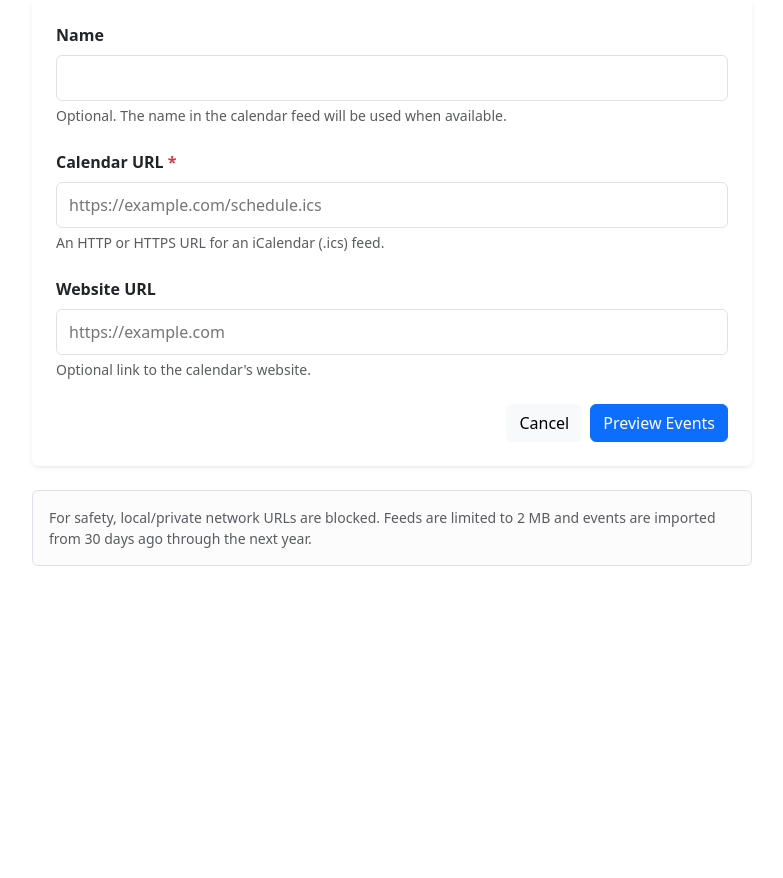
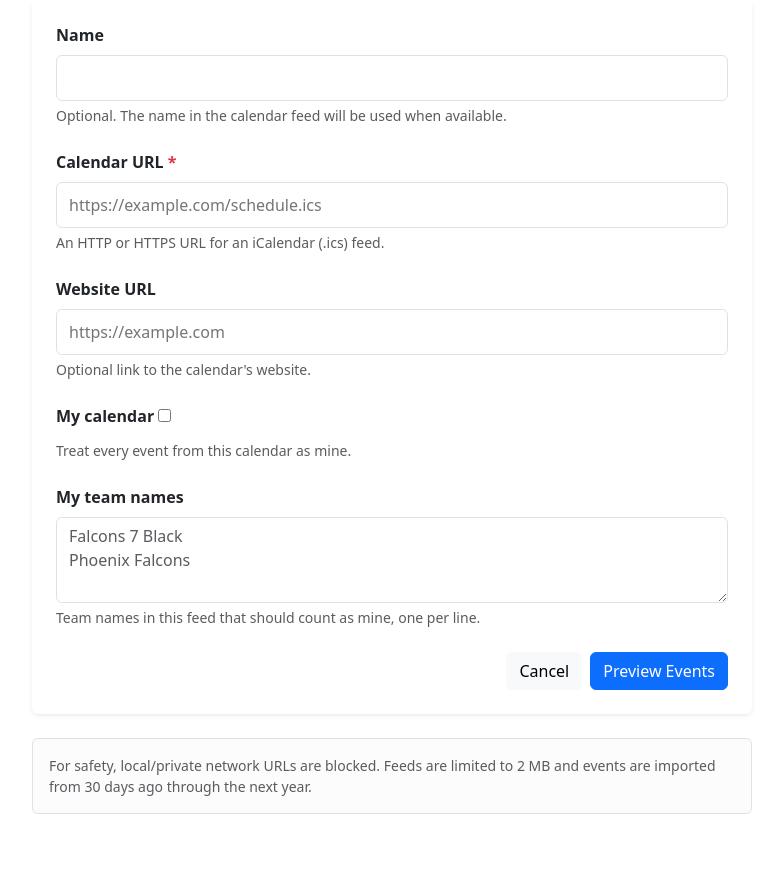
Before and after one commit to sri/gamescal, a Django app: page /calendars/add/ in a window 1280 px wide. Shown: the part 193-1071 px from the top of the page, without its empty margins (248-1031 px from the left). Before the commit the page ends 759 px from the top, so only its background shows below. Run offline with Django 5.2, Linux system fonts and the light colour scheme.

Commit message:
Filter calendars and flag schedule conflicts

```diff
--- a/pages/forms.py
+++ b/pages/forms.py
@@ -27,6 +27,23 @@ class CalendarImportForm(forms.Form):
         help_text="Optional link to the calendar's website.",
         widget=forms.URLInput(attrs={"placeholder": "https://example.com"}),
     )
+    is_mine = forms.BooleanField(
+        required=False,
+        label="My calendar",
+        help_text="Treat every event from this calendar as mine.",
+    )
+    team_aliases = forms.CharField(
+        required=False,
+        label="My team names",
+        help_text="Team names in this feed that should count as mine, one per line.",
+        widget=forms.Textarea(
+            attrs={
+                "class": "form-control",
+                "rows": 3,
+                "placeholder": "Falcons 7 Black\nPhoenix Falcons",
+            }
+        ),
+    )
 
     def clean_cal_url(self):
         cal_url = self.cleaned_data["cal_url"]
@@ -38,11 +55,23 @@ class CalendarImportForm(forms.Form):
 class CalendarEditForm(forms.ModelForm):
     class Meta:
         model = Calendar
-        fields = ("name", "cal_url", "website_url")
-        labels = {"cal_url": "Calendar URL", "website_url": "Website URL"}
+        fields = ("name", "cal_url", "website_url", "is_mine", "team_aliases")
+        labels = {
+            "cal_url": "Calendar URL",
+            "website_url": "Website URL",
+            "is_mine": "My calendar",
+            "team_aliases": "My team names",
+        }
         widgets = {
             "cal_url": forms.URLInput(attrs={"autocomplete": "url"}),
             "website_url": forms.URLInput(attrs={"autocomplete": "url"}),
+            "team_aliases": forms.Textarea(
+                attrs={
+                    "class": "form-control",
+                    "rows": 3,
+                    "placeholder": "Falcons 7 Black\nPhoenix Falcons",
+                }
+            ),
         }
 
 
--- a/pages/views.py
+++ b/pages/views.py
@@ -1,6 +1,7 @@
 import re
 import secrets
 from datetime import datetime, time, timedelta
+from urllib.parse import urlencode
 from zoneinfo import ZoneInfo
 
 from django.conf import settings
@@ -72,6 +73,103 @@ def _format_game_gap(total_minutes):
 
 def _normalized_location(value):
     return " ".join(str(value or "").casefold().split())
+
+
+def _normalized_team_name(value):
+    return " ".join(re.findall(r"[a-z0-9]+", str(value or "").casefold()))
+
+
+def _calendar_team_aliases(calendar):
+    return [
+        normalized
+        for alias in str(calendar.team_aliases or "").splitlines()
+        if (normalized := _normalized_team_name(alias))
+    ]
+
+
+def _contains_team_name(value, team_name):
+    normalized = _normalized_team_name(value)
+    return re.search(rf"(?:^| ){re.escape(team_name)}(?: |$)", normalized) is not None
+
+
+def _event_is_mine(calendar, event):
+    if calendar.is_mine:
+        return True
+    aliases = _calendar_team_aliases(calendar)
+    return any(
+        _contains_team_name(candidate, alias)
+        for alias in aliases
+        for candidate in (event.team1, event.team2, event.title)
+    )
+
+
+def _canonical_game_team(event, value):
+    normalized = _normalized_team_name(value)
+    if any(
+        _contains_team_name(normalized, alias)
+        for alias in _calendar_team_aliases(event.calendar)
+    ):
+        return "__mine__"
+    return normalized
+
+
+def _schedule_match_key(event):
+    local_timezone = ZoneInfo(settings.TIME_ZONE)
+    game_date = timezone.localtime(event.starts_at, local_timezone).date()
+    if event.team1 and event.team2:
+        teams = tuple(
+            sorted(
+                (
+                    _canonical_game_team(event, event.team1),
+                    _canonical_game_team(event, event.team2),
+                )
+            )
+        )
+        if all(teams):
+            return "teams", teams, game_date
+
+    return None
+
+
+def _format_conflict_event(event):
+    local_timezone = ZoneInfo(settings.TIME_ZONE)
+    starts_at = timezone.localtime(event.starts_at, local_timezone)
+    when = starts_at.strftime("%a %b %d at %I:%M %p").replace(" 0", " ")
+    location = f" · {event.location}" if event.location else ""
+    return f"{event.calendar.name}: {when}{location}"
+
+
+def _annotate_schedule_conflicts(events):
+    groups = {}
+    for event in events:
+        event.schedule_conflict = False
+        event.schedule_conflict_details = ""
+        if event.event_type not in GAME_EVENT_TYPES or event.status == "cancelled":
+            continue
+        match_key = _schedule_match_key(event)
+        if match_key is not None:
+            groups.setdefault(match_key, []).append(event)
+
+    for group in groups.values():
+        if len({event.calendar_id for event in group}) < 2:
+            continue
+        signatures = {
+            (
+                event.starts_at.replace(second=0, microsecond=0),
+                _normalized_location(event.location),
+            )
+            for event in group
+        }
+        if len(signatures) < 2:
+            continue
+        details = " · ".join(
+            _format_conflict_event(event)
+            for event in sorted(group, key=lambda item: item.starts_at)
+        )
+        for event in group:
+            event.schedule_conflict = True
+            event.schedule_conflict_details = details
+    return events
 
 
 def _same_game_day(first, second):
@@ -196,6 +294,29 @@ class HomePageView(TemplateView):
         if all_event_type not in {"all", "games", "practices"}:
             all_event_type = "all"
 
+        calendars = list(
+            Calendar.objects.annotate(event_count=Count("events")).order_by("name")
+        )
+        active_calendars = [calendar for calendar in calendars if calendar.is_active]
+        active_calendar_ids = {calendar.pk for calendar in active_calendars}
+        if self.request.GET.get("calendar_filter") == "1":
+            selected_calendar_ids = {
+                int(value)
+                for value in self.request.GET.getlist("calendar")
+                if value.isdigit() and int(value) in active_calendar_ids
+            }
+        else:
+            selected_calendar_ids = active_calendar_ids
+        selected_calendars = [
+            calendar
+            for calendar in active_calendars
+            if calendar.pk in selected_calendar_ids
+        ]
+
+        event_scope = self.request.GET.get("scope", "all")
+        if event_scope not in {"all", "mine", "others"}:
+            event_scope = "all"
+
         now = timezone.now()
         local_timezone = ZoneInfo(settings.TIME_ZONE)
         local_today = timezone.localtime(now, local_timezone).date()
@@ -206,6 +327,7 @@ class HomePageView(TemplateView):
         week_end = week_start + timedelta(days=7)
         upcoming_events = CalendarEvent.objects.select_related("calendar").filter(
             calendar__is_active=True,
+            calendar_id__in=selected_calendar_ids,
             ends_at__gte=now,
         )
         week_events = upcoming_events.filter(
@@ -223,6 +345,12 @@ class HomePageView(TemplateView):
 
         events = week_events if event_view in {"games", "practices"} else upcoming_events
 
+        if event_view in {"games", "all"}:
+            if event_scope == "mine":
+                events = events.filter(is_mine=True)
+            elif event_scope == "others":
+                events = events.filter(is_mine=False)
+
         if event_view == "games" or (
             event_view == "all" and all_event_type == "games"
         ):
@@ -233,10 +361,46 @@ class HomePageView(TemplateView):
             events = events.filter(event_type=CalendarEvent.EventType.PRACTICE)
 
         events = list(events.order_by("starts_at", "title")[:2000])
-        events = _annotate_game_gaps(events[:500])
+        events = _annotate_schedule_conflicts(events[:500])
+        events = _annotate_game_gaps(events)
         _annotate_game_directions(events)
         _annotate_travel_times(events)
-        context["calendars"] = Calendar.objects.annotate(event_count=Count("events"))
+
+        def event_filter_url(
+            view, *, scope=event_scope, event_type=None, calendars_override=None
+        ):
+            params = [("view", view), ("scope", scope), ("calendar_filter", "1")]
+            url_calendars = (
+                selected_calendars
+                if calendars_override is None
+                else calendars_override
+            )
+            params.extend(("calendar", calendar.pk) for calendar in url_calendars)
+            if view == "all":
+                params.append(("type", event_type or all_event_type))
+            if _debug_tools_requested(self.request):
+                params.append(("debug", "1"))
+            return f"?{urlencode(params)}"
+
+        context["calendars"] = calendars
+        context["active_calendars"] = active_calendars
+        context["selected_calendar_ids"] = selected_calendar_ids
+        context["selected_calendars"] = selected_calendars
+        context["event_scope"] = event_scope
+        context["event_view_urls"] = {
+            view: event_filter_url(view) for view in ("games", "practices", "all")
+        }
+        context["event_scope_urls"] = {
+            scope: event_filter_url(event_view, scope=scope)
+            for scope in ("all", "mine", "others")
+        }
+        context["all_type_urls"] = {
+            event_type: event_filter_url("all", event_type=event_type)
+            for event_type in ("all", "games", "practices")
+        }
+        context["all_calendars_url"] = event_filter_url(
+            event_view, calendars_override=active_calendars
+        )
         context["saved_links"] = SavedLink.objects.all()
         context["saved_link_form"] = SavedLinkForm()
         context["calendars_expanded"] = (
@@ -498,6 +662,8 @@ def add_calendar(request):
                     "name": form.cleaned_data["name"],
                     "cal_url": form.cleaned_data["cal_url"],
                     "website_url": form.cleaned_data["website_url"],
+                    "is_mine": form.cleaned_data["is_mine"],
+                    "team_aliases": form.cleaned_data["team_aliases"],
                     "result": result.to_session(),
                 }
                 return redirect("calendar_preview", token=token)
@@ -560,6 +726,7 @@ def _event_model(calendar, event, rules=()):
         event_url=event.event_url,
         status=status,
         event_type=classify_event(event, rules),
+        is_mine=_event_is_mine(calendar, event),
         raw_data=event.raw_data,
     )
 
@@ -583,6 +750,8 @@ def confirm_calendar(request, token):
                 name=preview["name"] or result.name,
                 cal_url=preview["cal_url"],
                 website_url=preview["website_url"],
+                is_mine=preview.get("is_mine", False),
+                team_aliases=preview.get("team_aliases", ""),
                 timezone=result.timezone,
                 last_synced_at=timezone.now(),
             )
@@ -601,12 +770,29 @@ def confirm_calendar(request, token):
     return redirect("home")
 
 
+def _reclassify_calendar_interest(calendar):
+    changed = []
+    for event in calendar.events.all():
+        is_mine = _event_is_mine(calendar, event)
+        if event.is_mine != is_mine:
+            event.is_mine = is_mine
+            changed.append(event)
+    if changed:
+        CalendarEvent.objects.bulk_update(changed, ["is_mine"])
+    return len(changed)
+
+
 def calendar_edit(request, pk):
     calendar = get_object_or_404(Calendar, pk=pk)
     if request.method == "POST":
         form = CalendarEditForm(request.POST, instance=calendar)
         if form.is_valid():
+            interest_changed = bool(
+                {"is_mine", "team_aliases"}.intersection(form.changed_data)
+            )
             form.save()
+            if interest_changed:
+                _reclassify_calendar_interest(calendar)
             messages.success(request, f'Updated “{calendar.name}”.')
             return redirect("calendar_edit", pk=calendar.pk)
     else:
--- a/static/css/base.css
+++ b/static/css/base.css
@@ -47,6 +47,72 @@ a {
   border-color: #86b7fe;
   box-shadow: 0 0 0 0.25rem rgb(13 110 253 / 25%);
   outline: 0;
+}
+
+.calendar-form input[type="checkbox"] {
+  display: inline-block;
+  width: auto;
+}
+
+.event-source-filters {
+  display: flex;
+  align-items: flex-start;
+  gap: 1rem;
+  padding: 0.75rem;
+  border: 1px solid var(--bs-border-color);
+  border-radius: 0.75rem;
+  background: var(--bs-tertiary-bg);
+}
+
+.event-scope-tabs {
+  flex: 0 0 auto;
+}
+
+.event-calendar-filter {
+  display: flex;
+  min-width: 0;
+  flex: 1;
+  align-items: center;
+  justify-content: flex-end;
+  gap: 0.75rem;
+}
+
+.event-calendar-options {
+  display: flex;
+  align-items: center;
+  justify-content: flex-end;
+  flex-wrap: wrap;
+  gap: 0.4rem;
+}
+
+.event-calendar-option {
+  display: inline-flex;
+  align-items: center;
+  gap: 0.35rem;
+  padding: 0.3rem 0.55rem;
+  border: 1px solid var(--bs-border-color);
+  border-radius: 999px;
+  background: var(--bs-body-bg);
+  cursor: pointer;
+  font-size: 0.8rem;
+}
+
+.event-calendar-option:has(input:checked) {
+  border-color: var(--bs-primary-border-subtle);
+  color: var(--bs-primary-text-emphasis);
+  background: var(--bs-primary-bg-subtle);
+}
+
+.schedule-conflict {
+  display: flex;
+  align-items: flex-start;
+  gap: 0.4rem;
+  color: var(--bs-danger-text-emphasis);
+  font-size: 0.75rem;
+}
+
+.schedule-conflict-details {
+  line-height: 1.35;
 }
 
 .calendar-collapse-toggle {
@@ -185,6 +251,20 @@ a {
 }
 
 @media (max-width: 575.98px) {
+  .event-source-filters,
+  .event-calendar-filter {
+    align-items: stretch;
+    flex-direction: column;
+  }
+
+  .event-calendar-options {
+    justify-content: flex-start;
+  }
+
+  .event-calendar-filter .btn {
+    width: 100%;
+  }
+
   .saved-link-add-form {
     grid-template-columns: 1fr;
   }
```
Also changed, not shown: pages/admin.py (+13 -5 lines), pages/models.py (+11 -0 lines), pages/tests.py (+154 -1 lines), templates/pages/home.html (+54 -3 lines), README.md, pages/migrations/0009_calendar_is_mine_calendar_team_aliases_and_more.py (added).
